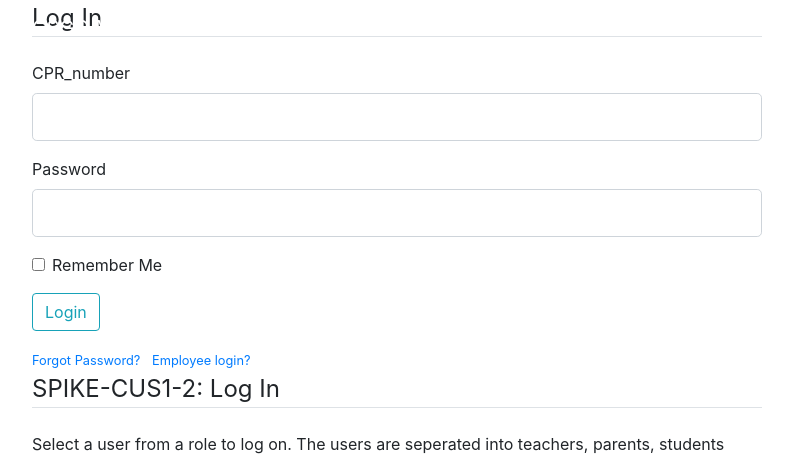
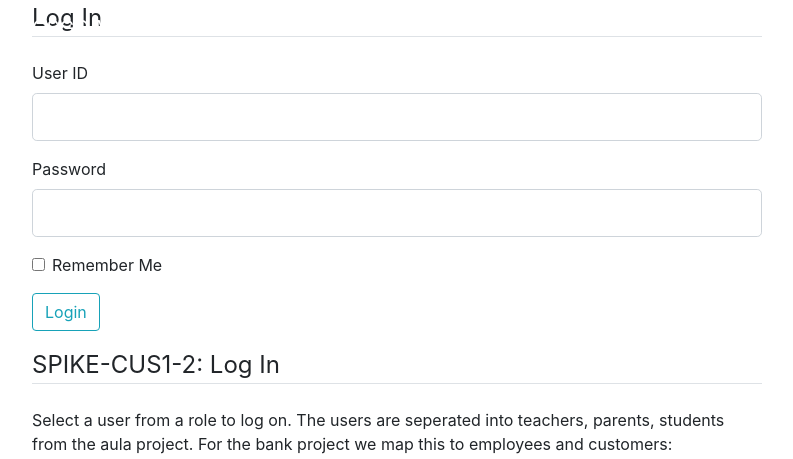
Before and after one commit to JakeGreen85/CSGOSkins, a Flask app: page /login in a window 1280 px wide. Shown: the top 459 px of the page, without its empty margins (53-846 px from the left). Run offline with Flask 3, Linux system fonts and the light colour scheme; the visitor is signed in with stand-in values (Sample User, id 1); tables that the repository leaves empty hold one stand-in row (values such as "Sample post"); parts of the project's set-up code (start-up, migrations or seed data) failed here and were passed over; some libraries are stand-ins or nearby versions.

Commit message:
updated login handling

```diff
--- a/CSGOSkins-master/bank/Login/routes.py
+++ b/CSGOSkins-master/bank/Login/routes.py
@@ -1,6 +1,6 @@
 from flask import render_template, url_for, flash, redirect, request, Blueprint
 from bank import app, conn, bcrypt
-from bank.forms import CustomerLoginForm, EmployeeLoginForm, AddCustomerForm
+from bank.forms import LoginForm, AddCustomerForm
 from flask_login import login_user, current_user, logout_user, login_required
 from bank.models import Customers, select_Customers, select_Employees, insert_Customers, select_cus_investments_certificates_sum
 
@@ -22,8 +22,7 @@ def home():
     role =  mysession["role"]
     print('role: '+ role)
     if current_user.is_authenticated:
-        totalBal = select_cus_investments_certificates_sum(current_user.get_id())
-        return render_template('home.html', posts=posts, role=role, balance=totalBal)
+        return render_template('home.html', posts=posts, role=role, balance=1000)
     return render_template('home.html', posts=posts, role=role)
 
 
@@ -50,23 +49,23 @@ def login():
     if current_user.is_authenticated:
         return redirect(url_for('Login.home'))
 
-    is_employee = True if request.args.get('is_employee') == 'true' else False
-    form = EmployeeLoginForm() if is_employee else CustomerLoginForm()
+    form = LoginForm()
 
     # Først bekræft, at inputtet fra formen er gyldigt... (f.eks. ikke tomt)
     if form.validate_on_submit():
-
+        print(form.id.data)
         #"202212"
         # her checkes noget som skulle være sessionsvariable, men som er en GET-parameter
         # implementeret af AL. Ideen er at teste på om det er et employee login
         # eller om det er et customer login.
         # betinget tildeling. Enten en employee - eller en customer instantieret
         # Skal muligvis laves om. Hvad hvis nu user ikke blir instantieret
-        user = select_Employees(form.id.data) if is_employee else select_Customers(form.id.data)
+        user = select_Employees(form.id.data) if len(str(form.id.data)) == 4 else select_Customers(form.id.data)
+        is_employee = True if len(str(form.id.data)) == 4 else False
 
         # Derefter tjek om hashet af adgangskoden passer med det fra databasen...
         # Her checkes om der er logget på
-        if user != None and bcrypt.check_password_hash(user[2], form.password.data):
+        if user != None and bcrypt.check_password_hash(user[1], form.password.data):
 
             #202212
             print("role:" + user.role)
@@ -101,7 +100,7 @@ def login():
     print('role: '+ role)
 
     #return render_template('login.html', title='Login', is_employee=is_employee, form=form)
-    return render_template('login.html', title='Login', is_employee=is_employee, form=form
+    return render_template('login.html', title='Login', form=form
     , teachers=teachers, parents=parents, students=students, role=role
     )
 #teachers={{"id": str(1234), "name":"anders"},}
@@ -144,9 +143,9 @@ def createaccount():
     if form.validate_on_submit():
         hashed_password = bcrypt.generate_password_hash(form.password.data).decode('utf-8')
         name=form.username.data
-        CPR_number=form.CPR_number.data
+        userid=form.CPR_number.data
         password=hashed_password
-        insert_Customers(name, CPR_number, password)
+        insert_Customers(userid, name, password)
         flash('Account has been created! You can now login', 'success')
         return redirect(url_for('Login.home'))
     return render_template('createaccount.html', title='Create Account', form=form)
--- a/CSGOSkins-master/bank/forms.py
+++ b/CSGOSkins-master/bank/forms.py
@@ -10,14 +10,8 @@ class AddCustomerForm(FlaskForm):
     submit = SubmitField('Add')
 
 
-class CustomerLoginForm(FlaskForm):
-    id = IntegerField('CPR_number', validators=[DataRequired()])
-    password = PasswordField('Password', validators=[DataRequired()])
-    remember = BooleanField('Remember Me')
-    submit = SubmitField('Login')
-
-class EmployeeLoginForm(FlaskForm):
-    id = IntegerField('Id', validators=[DataRequired()])
+class LoginForm(FlaskForm):
+    id = IntegerField('User ID', validators=[DataRequired()])
     password = PasswordField('Password', validators=[DataRequired()])
     remember = BooleanField('Remember Me')
     submit = SubmitField('Login')
--- a/CSGOSkins-master/bank/models.py
+++ b/CSGOSkins-master/bank/models.py
@@ -9,10 +9,10 @@ def load_user(user_id):
     cur = conn.cursor()
 
     schema = 'customers'
-    id = 'cpr_number'
+    id = 'user_id'
     if str(user_id).startswith('60'):
         schema = 'employees'
-        id = 'id'
+        id = 'user_id'
 
     user_sql = sql.SQL("""
     SELECT * FROM {}
@@ -47,10 +47,8 @@ class Asset(tuple, UserMixin):
 class Customers(tuple, UserMixin):
     def __init__(self, user_data):
         self.CPR_number = user_data[0]
-        self.risktype = False
-        self.password = user_data[2]
-        self.name = user_data[3]
-        self.address = user_data[4]
+        self.password = user_data[1]
+        self.name = user_data[2]
         self.role = "customer"
 
     def get_id(self):
@@ -129,35 +127,35 @@ def get_assets_of_quality(quality):
     return items
 
 
-def insert_Customers(name, CPR_number, password):
+def insert_Customers(userid, name, password):
     cur = conn.cursor()
     sql = """
-    INSERT INTO Customers(name, CPR_number, password)
+    INSERT INTO Customers(User_id, name, password)
     VALUES (%s, %s, %s)
     """
-    cur.execute(sql, (name, CPR_number, password))
+    cur.execute(sql, (userid, name, password))
     # Husk commit() for INSERT og UPDATE, men ikke til SELECT!
     conn.commit()
     cur.close()
 
-def select_Customers(CPR_number):
+def select_Customers(userID):
     cur = conn.cursor()
     sql = """
     SELECT * FROM Customers
-    WHERE CPR_number = %s
+    WHERE User_id = %s
     """
-    cur.execute(sql, (CPR_number,))
+    cur.execute(sql, (userID))
     user = Customers(cur.fetchone()) if cur.rowcount > 0 else None;
     cur.close()
     return user
 
-def select_Employees(id):
+def select_Employees(userID):
     cur = conn.cursor()
     sql = """
     SELECT * FROM Employees
-    WHERE id = %s
+    WHERE User_id = %s
     """
-    cur.execute(sql, (id,))
+    cur.execute(sql, (userID))
     user = Employees(cur.fetchone()) if cur.rowcount > 0 else None;
     cur.close()
     return user
--- a/CSGOSkins-master/bank/schema.sql
+++ b/CSGOSkins-master/bank/schema.sql
@@ -2,8 +2,7 @@
 CREATE TABLE IF NOT EXISTS Customers(
 	User_id integer PRIMARY KEY,
 	password varchar(120),
-	name varchar(60),
-	address text
+	name varchar(60)
 );
 
 CREATE TABLE IF NOT EXISTS Assets(
@@ -23,7 +22,7 @@ CREATE TABLE IF NOT EXISTS Employees(
 );
 
 CREATE TABLE IF NOT EXISTS Accounts(
-	User_id integer  REFERENCES Customers(User_id),
+	User_id integer REFERENCES Customers(User_id),
 	Balance integer
 );
 
--- a/CSGOSkins-master/bank/schema_ins.sql
+++ b/CSGOSkins-master/bank/schema_ins.sql
@@ -5,8 +5,8 @@ DELETE FROM Assets;
 DELETE FROM Inventory;
 
 -- INSERT CUSTOMERS
-INSERT INTO public.Customers(User_id, password, name, address)
-VALUES (0001,'$2b$12$KFkp1IEMGT4QrWwjPGhE3ejOv6Z3pYhx/S4qOoFbanR2sMiZqgeJO', 'Jakob', 'aud Auditorium A, bygning 1, 1. sal Universitetsparken 15 (Zoo)'), (0002, '$2b$12$KFkp1IEMGT4QrWwjPGhE3ejOv6Z3pYhx/S4qOoFbanR2sMiZqgeJO', 'Laust', 'øv* Kursussal 1, bygning 3, 1.sal Universitetsparken 15 (Zoo)');
+INSERT INTO public.Customers(User_id, password, name)
+VALUES (0001,'$2b$12$KFkp1IEMGT4QrWwjPGhE3ejOv6Z3pYhx/S4qOoFbanR2sMiZqgeJO', 'Jakob'), (0002, '$2b$12$KFkp1IEMGT4QrWwjPGhE3ejOv6Z3pYhx/S4qOoFbanR2sMiZqgeJO', 'Laust');
 
 
 -- INSERT EMPLOYEES
--- a/CSGOSkins-master/bank/templates/login.html
+++ b/CSGOSkins-master/bank/templates/login.html
@@ -39,16 +39,6 @@
             <div class="form-group">
                 {{ form.submit(class="btn btn-outline-info") }}
             </div>
-            <small class="text-muted">
-                <a href="#">Forgot Password?</a>
-            </small>
-            <small class="text-muted ml-2">
-                {% if is_employee %}
-                    <a href="/login?is_employee=false">Customer login?</a>
-                {% else %}
-                    <a href="/login?is_employee=true">Employee login?</a>
-                {%  endif %}
-            </small>
         </form>
 
     </div>
```
